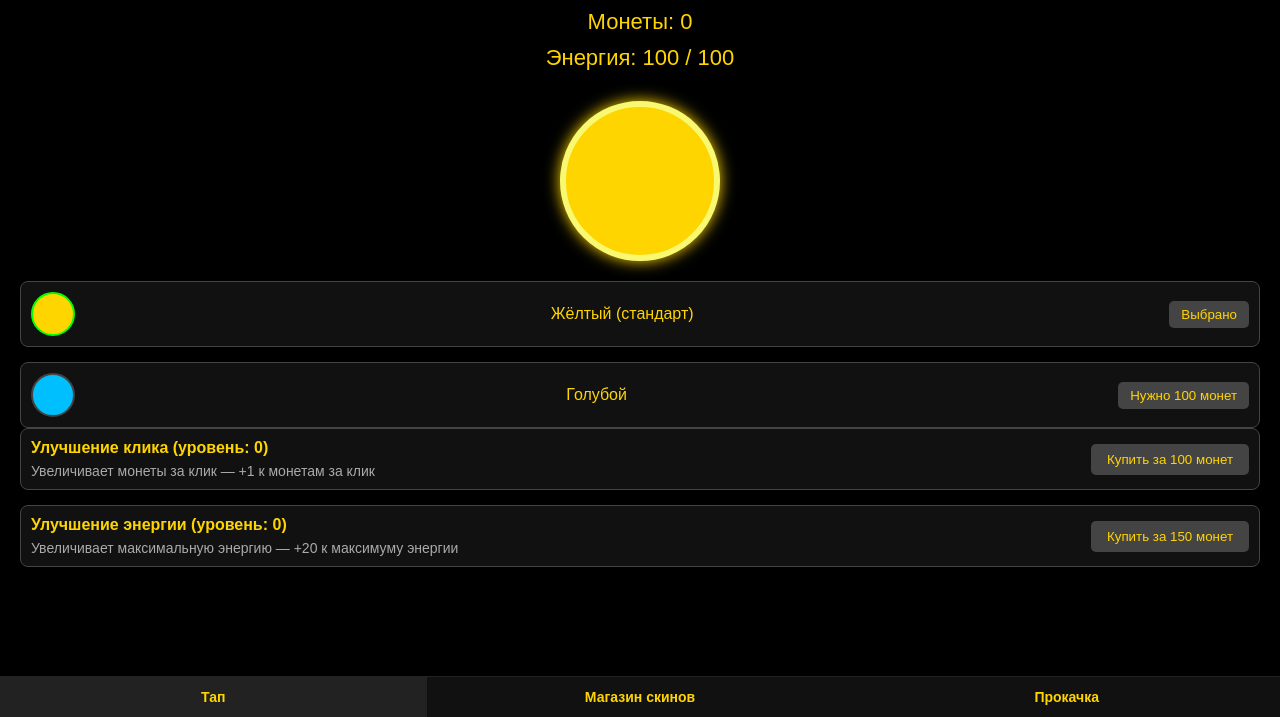
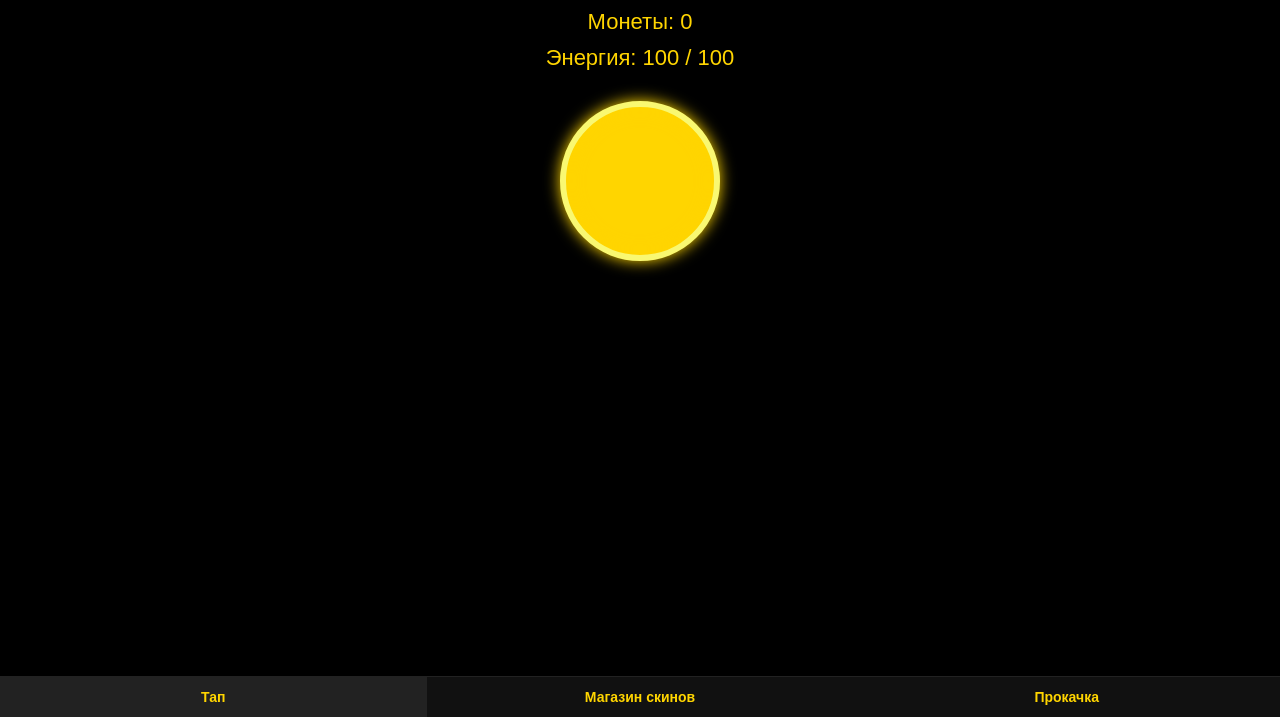
Before and after one commit to funcube-fun/my-tappalka, a website: page index.html in a window 1280 px wide. Both pictures are taken after a click on the button "Тап". Shown: the part 83-800 px from the top of the page. Drawn offline with Linux system fonts and the light colour scheme.

Commit message:
Update index.html

```diff
--- a/index.html
+++ b/index.html
@@ -173,6 +173,8 @@
   <button class="tab-btn" data-tab="upgrades-tab">Прокачка</button>
 </footer>
 
+<!-- Весь HTML остаётся прежним вплоть до <script> -->
+
 <script>
   // Данные игры
   const data = {
@@ -187,7 +189,6 @@
     }
   };
 
-  // Сохранение данных
   function saveData() {
     localStorage.setItem('score', data.score);
     localStorage.setItem('energy', data.energy);
@@ -198,25 +199,21 @@
     localStorage.setItem('upg_energy', data.upgradesBought.energy);
   }
 
-  // UI элементы
   const scoreDisplay = document.getElementById('score-display');
   const energyDisplay = document.getElementById('energy-display');
   const coinButton = document.getElementById('coin-button');
 
-  // Вкладки
   const tabs = {
     tap: document.getElementById('tap-tab'),
     skins: document.getElementById('skins-tab'),
     upgrades: document.getElementById('upgrades-tab'),
   };
 
-  // Скины
   const skins = [
     { name: 'Жёлтый (стандарт)', colorClass: 'skin-yellow', cost: 0 },
     { name: 'Голубой', colorClass: 'skin-blue', cost: 100 },
   ];
 
-  // Показываем магазин скинов
   function renderSkins() {
     const container = tabs.skins;
     container.innerHTML = '';
@@ -261,7 +258,6 @@
     });
   }
 
-  // Прокачка
   const upgradesList = [
     {
       id: 'click',
@@ -342,12 +338,10 @@
     });
   }
 
-  // Обновление UI
   function updateUI() {
     scoreDisplay.textContent = `Монеты: ${Math.floor(data.score)}`;
     energyDisplay.textContent = `Энергия: ${Math.floor(data.energy)} / ${data.energyMax}`;
 
-    // Меняем цвет кнопки в зависимости от скина
     if (data.skinIndex === 1) {
       coinButton.classList.add('blue');
     } else {
@@ -355,7 +349,6 @@
     }
   }
 
-  // Логика клика по монете
   coinButton.onclick = () => {
     if (data.energy >= 1) {
       data.energy -= 1;
@@ -367,7 +360,6 @@
     }
   };
 
-  // Восполнение энергии по 1 каждую секунду
   setInterval(() => {
     if (data.energy < data.energyMax) {
       data.energy += 1;
@@ -377,7 +369,6 @@
     }
   }, 1000);
 
-  // Переключение вкладок
   const tabButtons = document.querySelectorAll('footer button.tab-btn');
   tabButtons.forEach(btn => {
     btn.addEventListener('click', () => {
@@ -386,18 +377,17 @@
 
       const tabId = btn.dataset.tab;
       Object.values(tabs).forEach(tab => tab.classList.add('hidden'));
-      tabs[tabId.replace('-tab','')]?.classList.remove('hidden');
 
-      if (tabId === 'skins-tab') renderSkins();
-      if (tabId === 'upgrades-tab') renderUpgrades();
+      const visibleTab = tabs[tabId.replace('-tab','')];
+      if (visibleTab) visibleTab.classList.remove('hidden');
+
+      if (tabId === 'skins-tab') {
+        renderSkins();
+      } else if (tabId === 'upgrades-tab') {
+        renderUpgrades();
+      }
     });
   });
 
-  // Инициализация
-  updateUI();
-  renderSkins();
-  renderUpgrades();
+  updateUI(); // Только обновление UI, без отрисовки скинов/апгрейдов
 </script>
-
-</body>
-</html>
```
